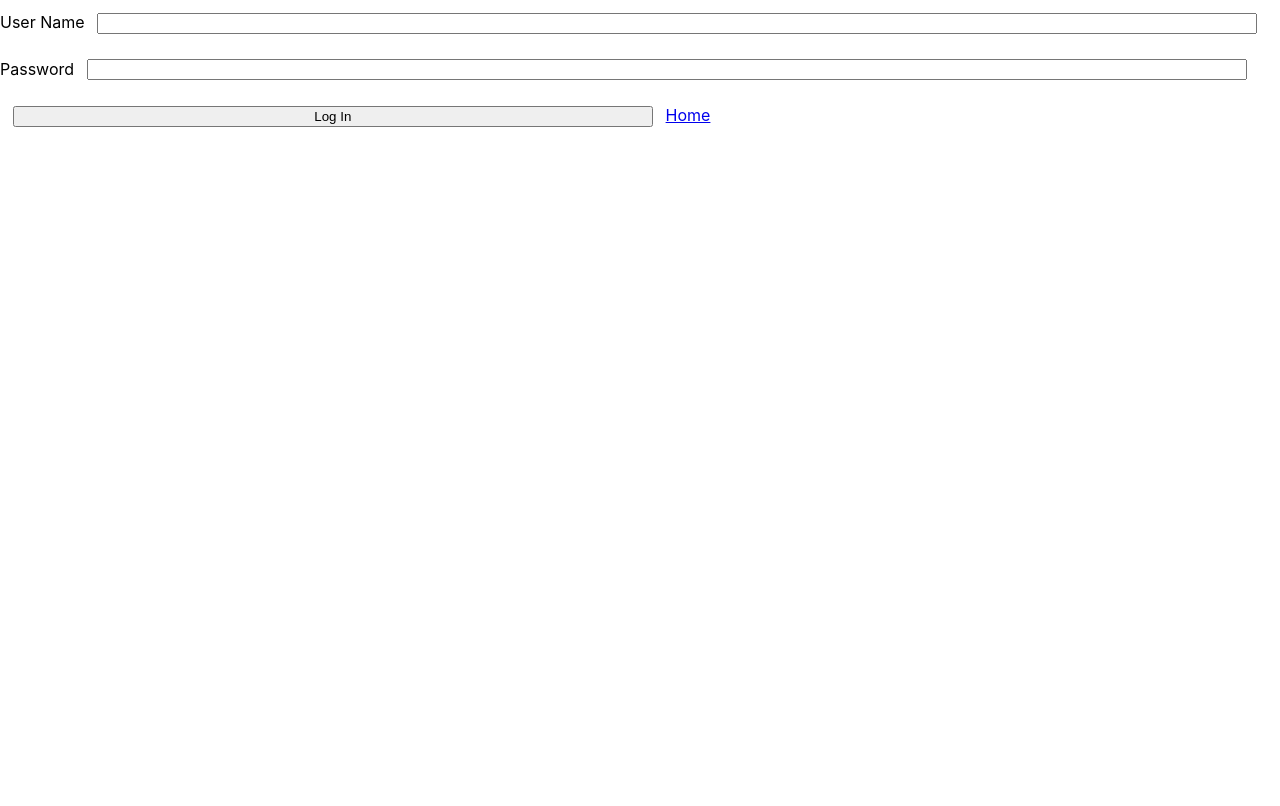
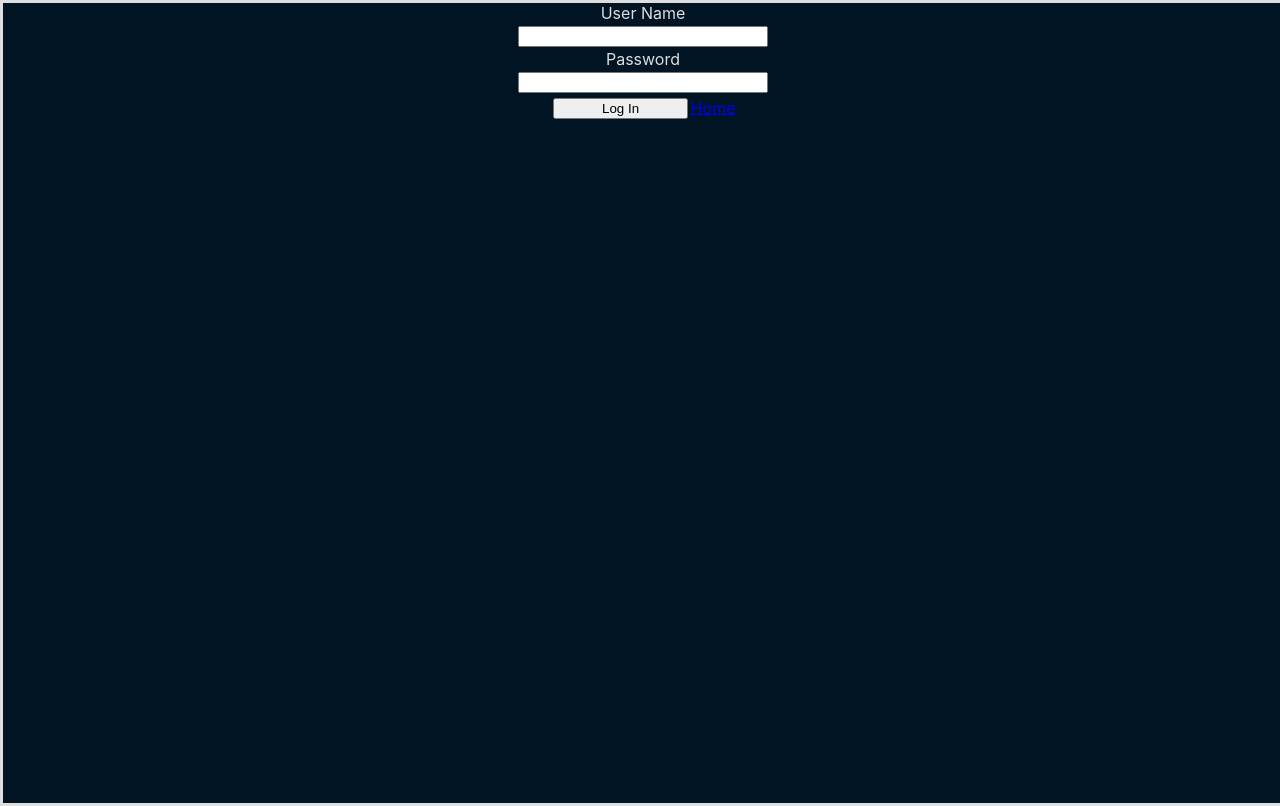
Before and after one commit to NapatKarm/reactrouter, a React (Create React App) app: page / in a window 1280 px wide. Built offline with nearby package versions, Linux system fonts and the light colour scheme; no server answers.

Commit message:
More Styling

```diff
--- /dev/null
+++ b/src/components/LogIn.css
@@ -0,0 +1,10 @@
+.Content {
+    width: 100vw;
+    border-style: solid;
+    display: grid;
+    justify-items: center;
+    text-align: center;
+    background-color: #011423;
+    height: 100vh;
+    color: #DEDEDE;
+}
--- a/src/components/LogIn.js
+++ b/src/components/LogIn.js
@@ -35,7 +35,7 @@ class LogIn extends Component {
     }
 
     return (
-      <div>
+      <div className="Content">
         <form onSubmit={this.handleSubmit}>
           <div>
             <label htmlFor="userName">User Name</label>
```
